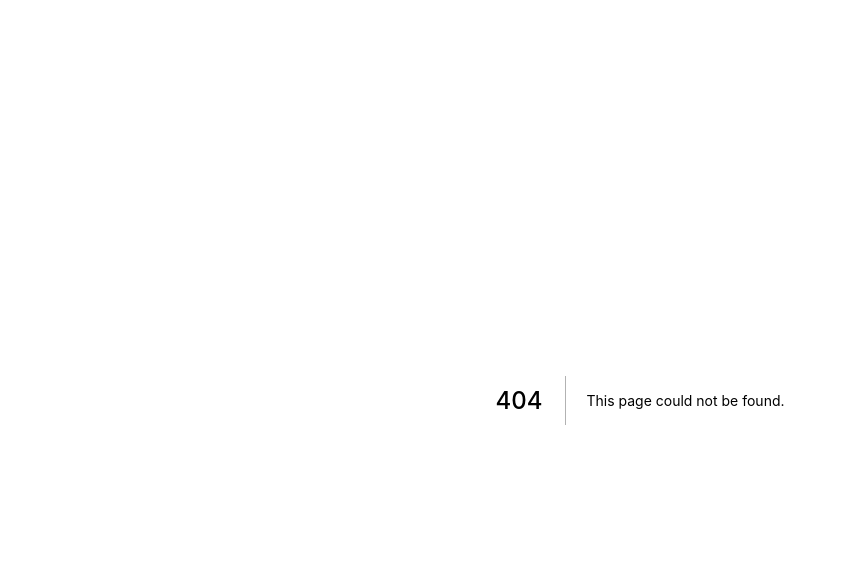
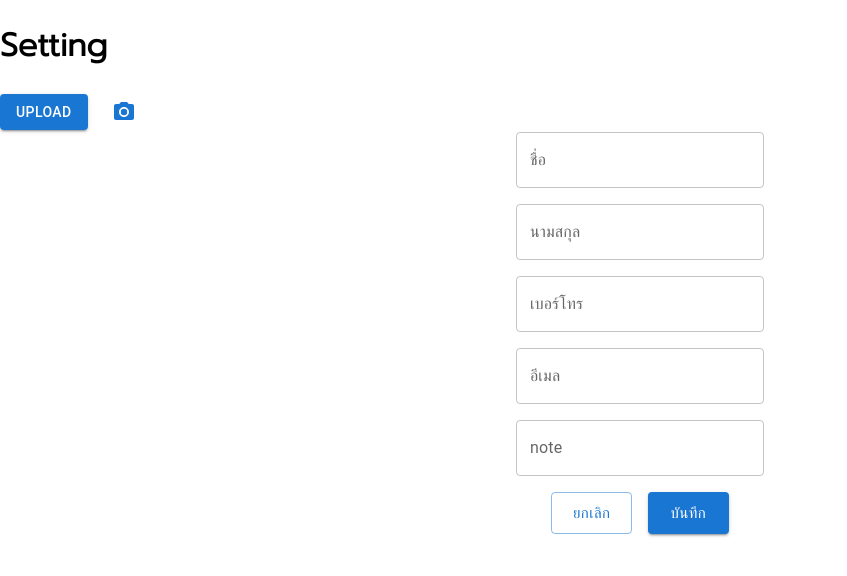
Before and after one commit to duckfollow/workout, a Next.js app: page /booking/room/setting/1 in a window 1280 px wide. Before the commit this address had no page. Shown: the top 576 px of the page, without its empty margins (0-847 px from the left). Built offline with nearby package versions, Linux system fonts and the light colour scheme.

Commit message:
room setting

```diff
--- /dev/null
+++ b/pages/booking/room/setting/[id].js
@@ -0,0 +1,73 @@
+import Head from "next/head";
+import axios from "axios";
+import Button from '@mui/material/Button';
+import IconButton from '@mui/material/IconButton';
+import PhotoCamera from '@mui/icons-material/PhotoCamera';
+import Stack from '@mui/material/Stack';
+import TextField from '@mui/material/TextField';
+import { useRouter } from "next/router";
+
+const Setting = () => {
+    const router = useRouter();
+    const { id } = router.query;
+    const upload = (event) => {
+        let reader = new FileReader();
+        const files = event.target.files[0];
+        reader.onloadend = () => {
+            let data = {
+                "image": reader.result,
+                "imageType": files.type,
+                "room_id": id
+            }
+            axios.post(`${process.env.NEXT_PUBLIC_URL}api/v1/booking/room/image/upload`, data, {
+                headers: {
+                    'Content-Type': 'application/json'
+                }
+            }
+            ).then(response => {
+                console.log(response)
+            }
+            ).catch(error => {
+                console.log(error)
+            })
+        }
+        reader.readAsDataURL(files)
+    }
+    return (
+        <div>
+            <Head>
+                <title>Setting</title>
+            </Head>
+            <h1>Setting</h1>
+            <Stack direction="row" alignItems="center" spacing={2}>
+                <Button variant="contained" component="label">
+                    Upload
+                    <input hidden accept="image/*" multiple type="file" onChange={upload} />
+                </Button>
+                <IconButton color="primary" aria-label="upload picture" component="label">
+                    <input hidden accept="image/*" type="file" />
+                    <PhotoCamera />
+                </IconButton>
+            </Stack>
+            <Stack direction="column" alignItems="center" spacing={2}>
+                <TextField id="outlined-basic" label="ชื่อ" variant="outlined" />
+                <TextField id="outlined-basic" label="นามสกุล" variant="outlined" />
+
+                <TextField id="outlined-basic" inputProps={{ maxLength: 10 }} label="เบอร์โทร" variant="outlined" />
+                <TextField id="outlined-basic" type={'email'} label="อีเมล" variant="outlined" />
+
+                <TextField id="outlined-basic" label="note" variant="outlined" />
+                <Stack direction='row' spacing={2}>
+                    <Button fullWidth size='large' variant="outlined" color="primary">
+                        ยกเลิก
+                    </Button>
+                    <Button fullWidth size='large' variant="contained" color="primary" >
+                        บันทึก
+                    </Button>
+                </Stack>
+            </Stack>
+        </div >
+    );
+}
+
+export default Setting;
--- a/pages/booking/view/[userId]/[id].js
+++ b/pages/booking/view/[userId]/[id].js
@@ -185,7 +185,7 @@ export default function View({ data, userId, current_date, id, data_room }) {
                                             <CardMedia
                                                 component="img"
                                                 height="140"
-                                                image="/bed.png"
+                                                image={item.booking_room_images[0]!= undefined? item.booking_room_images[0].imageURL :'/bed.png'}
                                                 alt="green iguana"
                                             />
                                             <CardContent>
```
Also changed, not shown: pages/booking/index.js (+9 -3 lines), pages/booking/room/[id].js (+10 -0 lines).
